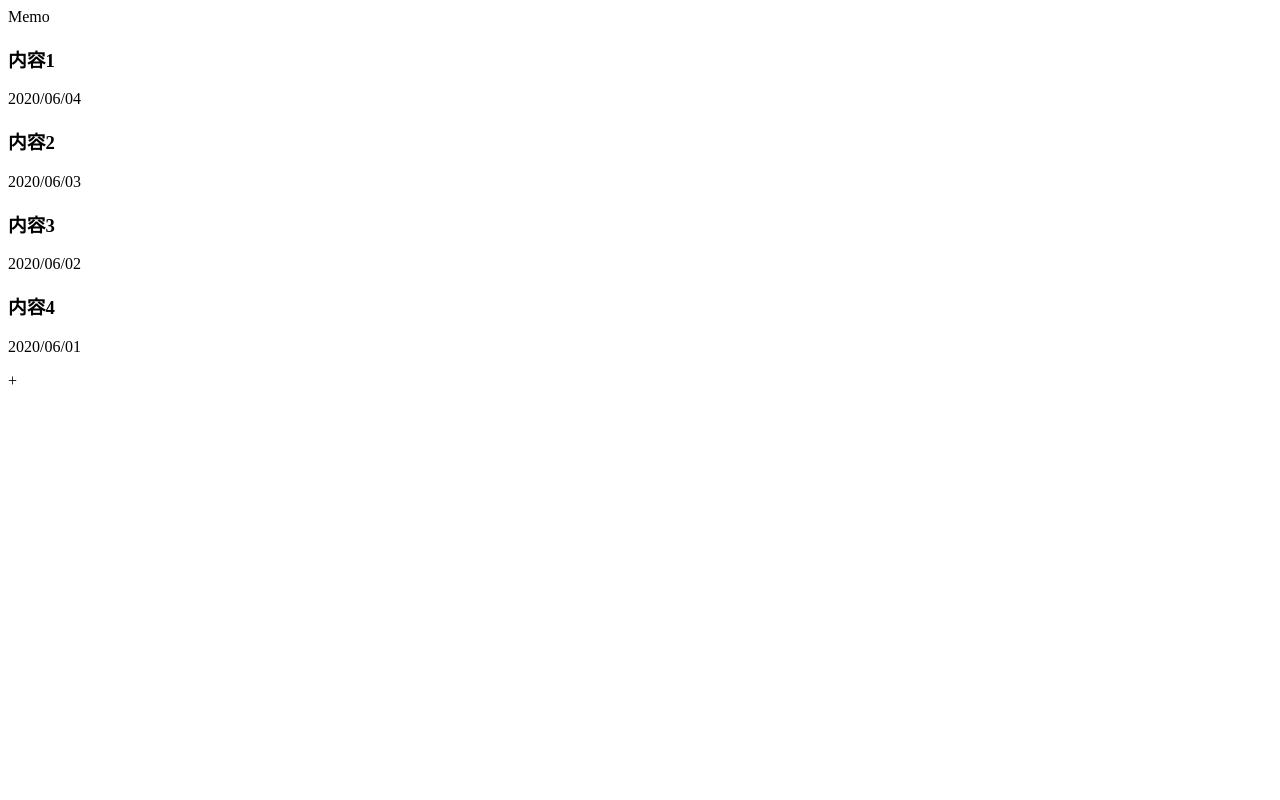
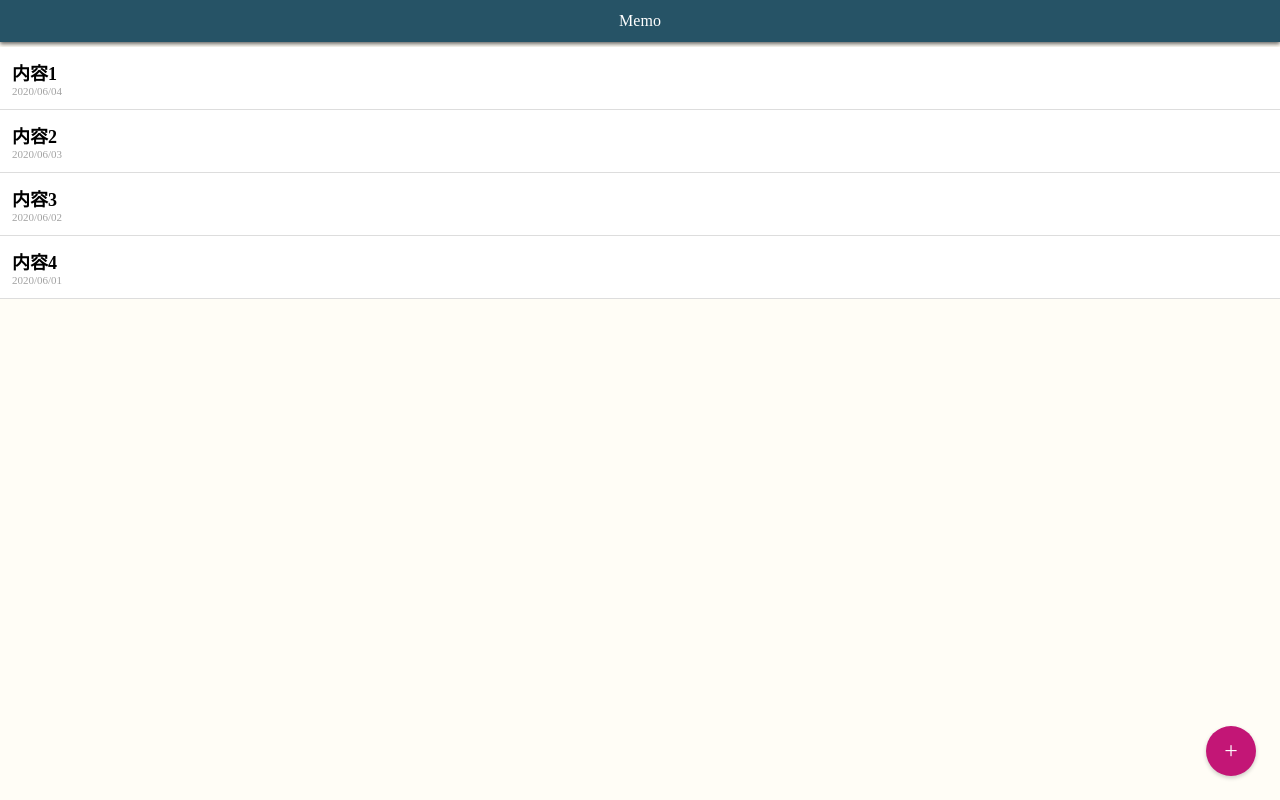
Before and after one commit to tai-fujio/react_native_app, a plain HTML site: page index.html in a window 1280 px wide. Drawn offline with Linux system fonts and the light colour scheme.

Commit message:
cssスタイリング

```diff
--- a/index.html
+++ b/index.html
@@ -1,14 +1,62 @@
 <html>
   <head>
     <meta name="viewport" content="width=device-width,initial-scale=1.0"/>
+    <style>
+      body{
+        margin: 0;
+      }
+      .app{
+        position: relative;
+        height: 100%;
+        background-color: #FFFDF6;
+      }
+      .appbar{
+        background-color: #265366;
+        color: #fff;
+        padding: 12px;
+        text-align: center;
+        box-shadow: 0 2px 4px rgba(0,0,0,0.6);
+      }
+      .memo-list{
+        padding-top: 5px;
+      }
+      .memo-list-item{
+        background-color: #fff;
+        padding: 12px;
+        border-bottom: 1px solid #ddd;
+      }
+      .memo-list-item h3{
+        font-size: 18px;
+        margin: 0;
+      }
+      .memo-list-item p {
+        font-size: 11px;
+        color: #a2a2a2;
+        margin: 0;
+      }
+      .memo-add-button{
+        width:50px;
+        height:50px;
+        background-color: #c31676;
+        color: #fff;
+        font-size: 24px;
+        text-align: center;
+        line-height: 2em;
+        border-radius: 50%;
+        position: absolute;
+        bottom: 24px;
+        right: 24px;
+        box-shadow: 0 2px 4px rgba(0,0,0,0.2);
+      }
+    </style>
   </head>
   <body>
-    <div>
-      <div>
+    <div class="app">
+      <div class="appbar">
         Memo
       </div>
-      <div>
-        <div>
+      <div class="memo-list">
+        <div class="memo-list-item">
           <h3>
             内容1
           </h3>
@@ -16,7 +64,7 @@
             2020/06/04
           </p>
         </div>
-        <div>
+        <div class="memo-list-item">
           <h3>
             内容2
           </h3>
@@ -24,7 +72,7 @@
             2020/06/03
           </p>
         </div>
-        <div>
+        <div class="memo-list-item">
           <h3>
             内容3
           </h3>
@@ -32,7 +80,7 @@
             2020/06/02
           </p>
         </div>
-        <div>
+        <div class="memo-list-item">
           <h3>
             内容4
           </h3>
@@ -40,9 +88,9 @@
             2020/06/01
           </p>
         </div>
-        <div>
-          +
-        </div>
+      </div>
+      <div class="memo-add-button">
+        +
       </div>
     </div>
   </body>
```
